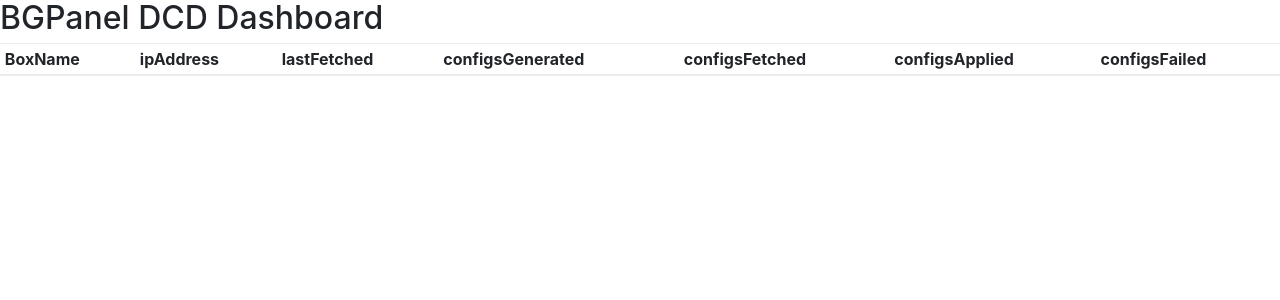
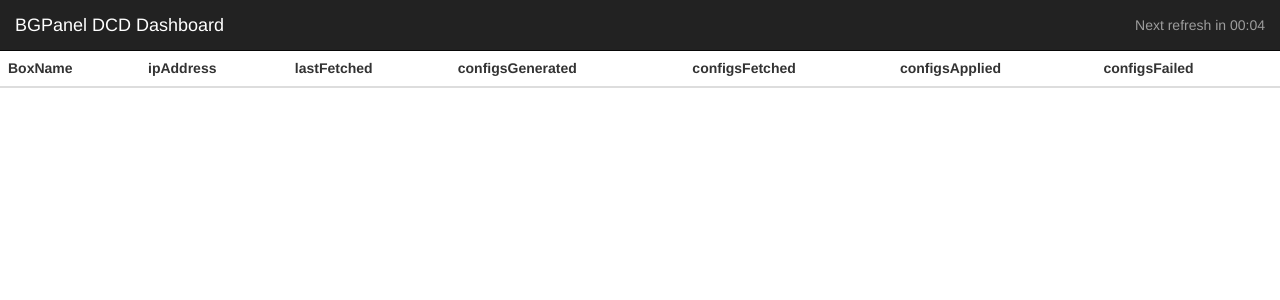
Before and after one commit to seosepa/BGPanel-DCD, a PHP site: template templates/dashboard.twig in a window 1280 px wide. Shown: the top 300 px of the page. Run offline with PHP 8.4, Linux system fonts and the light colour scheme; the template is opened without the code that fills it, so the values that code supplies are empty; some libraries are stand-ins or nearby versions.

Commit message:
Pimped dashboard + updated readme

```diff
--- a/templates/dashboard.twig
+++ b/templates/dashboard.twig
@@ -1,13 +1,34 @@
-<html>
+<!DOCTYPE html>
+<html lang="en">
 <head>
-    <link rel="stylesheet" href="https://maxcdn.bootstrapcdn.com/bootstrap/4.0.0-beta/css/bootstrap.min.css"
-          integrity="sha384-/Y6pD6FV/Vv2HJnA6t+vslU6fwYXjCFtcEpHbNJ0lyAFsXTsjBbfaDjzALeQsN6M" crossorigin="anonymous">
-    <script src="https://maxcdn.bootstrapcdn.com/bootstrap/4.0.0-beta/js/bootstrap.min.js"
-            integrity="sha384-h0AbiXch4ZDo7tp9hKZ4TsHbi047NrKGLO3SEJAg45jXxnGIfYzk4Si90RDIqNm1"
-            crossorigin="anonymous"></script>
+    <meta charset="utf-8">
+    <meta http-equiv="X-UA-Compatible" content="IE=edge">
+    <meta name="viewport" content="width=device-width, initial-scale=1">
+    <title>BGPanel DCD Dashboard</title>
+    <link rel="stylesheet" href="https://maxcdn.bootstrapcdn.com/bootstrap/3.3.7/css/bootstrap.min.css">
+    <script src="https://ajax.googleapis.com/ajax/libs/jquery/1.12.4/jquery.min.js"></script>
+    <script src="https://maxcdn.bootstrapcdn.com/bootstrap/3.3.7/js/bootstrap.min.js"></script>
 </head>
-<body>
-<h2>BGPanel DCD Dashboard</h2>
+<body style="padding-top: 5rem;">
+<nav id="myNavbar" class="navbar navbar-default navbar-inverse navbar-fixed-top" role="navigation">
+    <!-- Brand and toggle get grouped for better mobile display -->
+    <div class="container-fluid">
+        <div class="navbar-header">
+            <button type="button" class="navbar-toggle" data-toggle="collapse" data-target="#navbarCollapse">
+                <span class="sr-only">Toggle navigation</span>
+                <span class="icon-bar"></span>
+                <span class="icon-bar"></span>
+                <span class="icon-bar"></span>
+            </button>
+            <a class="navbar-brand" href="/dashboard.php">BGPanel DCD Dashboard</a>
+        </div>
+        <!-- Collect the nav links, forms, and other content for toggling -->
+        <div class="nav navbar-nav navbar-right" id="navbarCollapse">
+            <div class="nav" style="color: #9d9d9d; padding: 15px 15px" id="timer"></div>
+        </div>
+    </div>
+</nav>
+
 <table class="table table-striped table-hover table-sm">
     <thead>
     <tr>
@@ -23,7 +44,7 @@
     <tbody>
     {% for box in info %}
         {% if box.generatedAmount == -1 or box.totalAmount == -1 or box.successAmount == -1 or box.errorAmount == -1 %}
-            <tr class="table-danger">
+            <tr class="danger">
         {% else %}
             <tr>
         {% endif %}
@@ -34,21 +55,21 @@
             {{ box.ip }}
         </td>
         {% if box.secondsAgo > 105 %}
-        <td class="table-warning">
+    <td class="warning">
         {% else %}
         <td>
         {% endif %}
         {{ box.timeAgo }}
         </td>
         {% if box.generatedAmount != box.totalAmount %}
-        <td class="table-info">
+    <td class="info">
         {% else %}
         <td>
         {% endif %}
         <a href="/?ip={{ box.ip }}">{{ box.generatedAmount }}</a>
         </td>
         {% if box.generatedAmount != box.totalAmount %}
-        <td class="table-info">
+    <td class="info">
         {% else %}
         <td>
         {% endif %}
@@ -58,7 +79,7 @@
             {{ box.successAmount }}
         </td>
         {% if box.errorAmount > 0 %}
-            <td class="table-danger">
+        <td class="danger">
             {% else %}
         <td>
         {% endif %}
@@ -68,5 +89,37 @@
     {% endfor %}
     </tbody>
 </table>
+
+<script>
+    function checklength(i) {
+        'use strict';
+        if (i < 10) {
+            i = "0" + i;
+        }
+        return i;
+    }
+
+    var minutes, seconds, count, counter, timer;
+    count = 10; //seconds
+    counter = setInterval(timer, 1000);
+    minutes = checklength(Math.floor(count / 60));
+    seconds = checklength(count - minutes * 60);
+    document.getElementById("timer").innerHTML = 'Next refresh in ' + minutes + ':' + seconds + ' ';
+
+    function timer() {
+        'use strict';
+        count = count - 1;
+        minutes = checklength(Math.floor(count / 60));
+        seconds = checklength(count - minutes * 60);
+        if (count < 0) {
+            clearInterval(counter);
+            return;
+        }
+        document.getElementById("timer").innerHTML = 'Next refresh in ' + minutes + ':' + seconds + ' ';
+        if (count === 0) {
+            location.reload();
+        }
+    }
+</script>
 </body>
 </html>
```
Also changed, not shown: README.md. Lines whose indentation alone changed are shown as unchanged.
